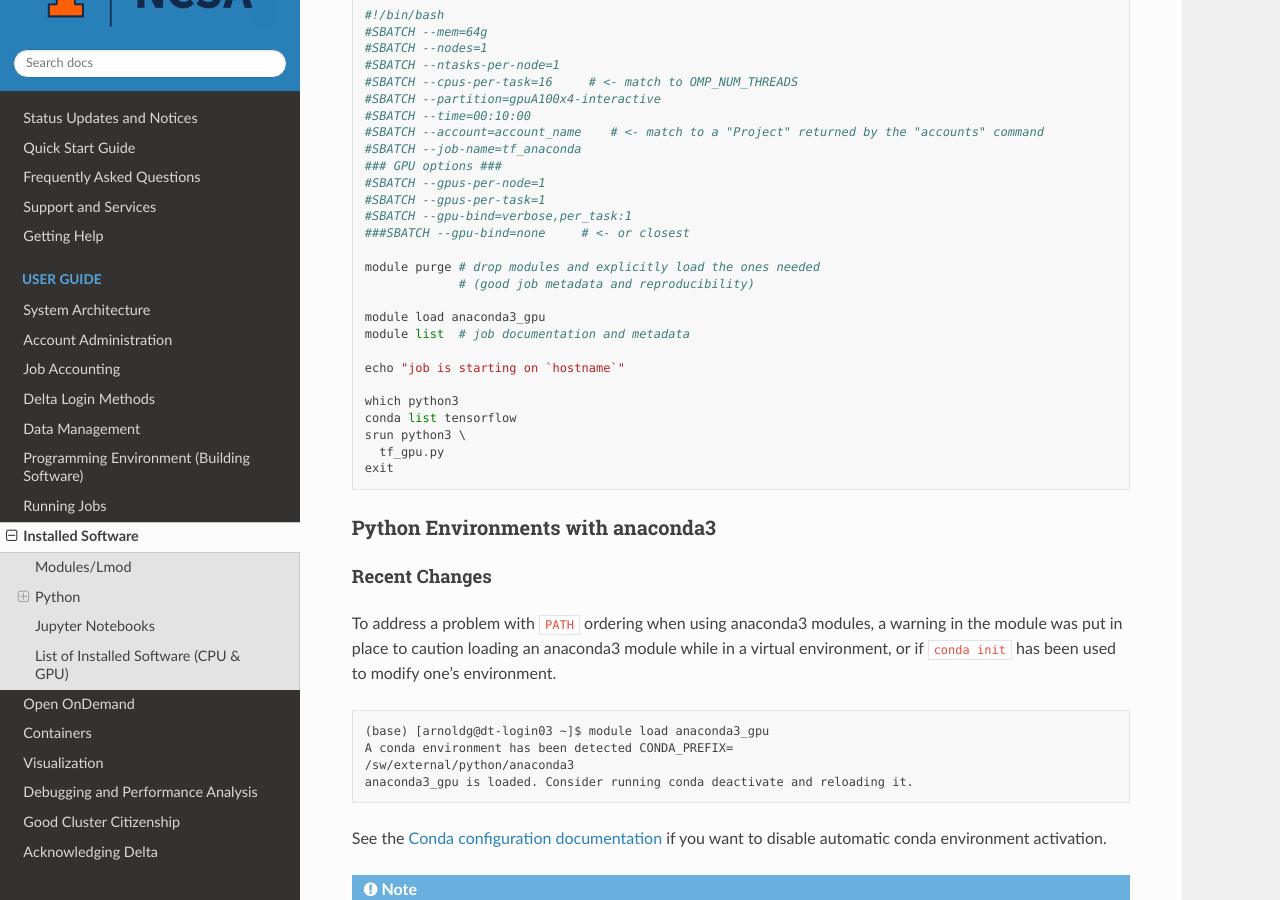
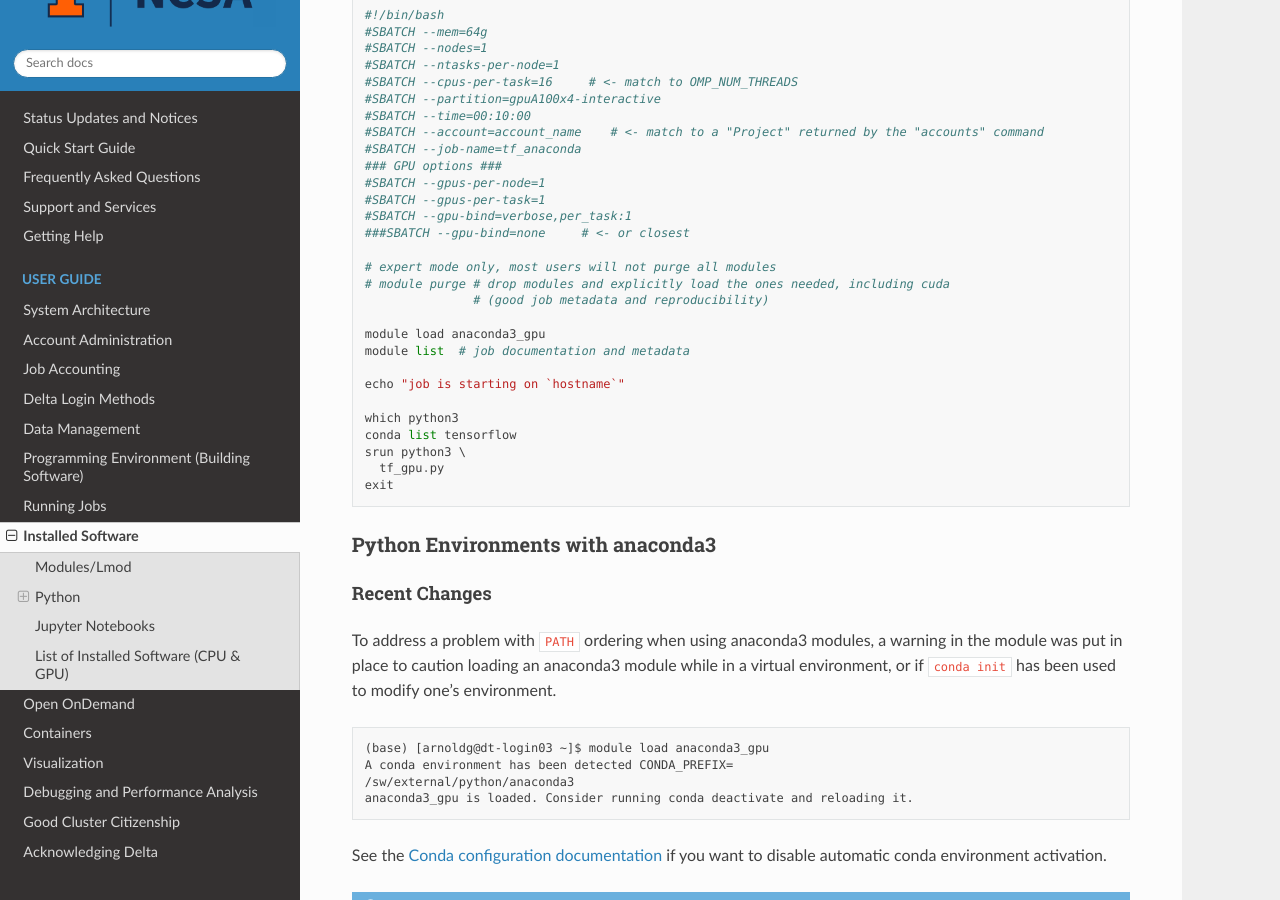
Before and after one commit to ncsa/Delta_doc, a Sphinx documentation site: the page built from docs/source/user_guide/software.rst, in a window 1280 px wide and 900 px high, scrolled down 4855 px. Built offline with Sphinx 7.4.7 and the Read the Docs theme 2.0.0, drawn with Linux system fonts in a browser that asks for light colours.

Commit message:
Update software.rst
dropped "module purge" from the anaconda3* sample script

```diff
--- a/docs/source/user_guide/software.rst
+++ b/docs/source/user_guide/software.rst
@@ -723,8 +723,9 @@ A sample TensorFlow test script:
    #SBATCH --gpu-bind=verbose,per_task:1
    ###SBATCH --gpu-bind=none     # <- or closest
 
-   module purge # drop modules and explicitly load the ones needed
-                # (good job metadata and reproducibility)
+   # expert mode only, most users will not purge all modules
+   # module purge # drop modules and explicitly load the ones needed, including cuda
+                  # (good job metadata and reproducibility)
 
    module load anaconda3_gpu
    module list  # job documentation and metadata
```
